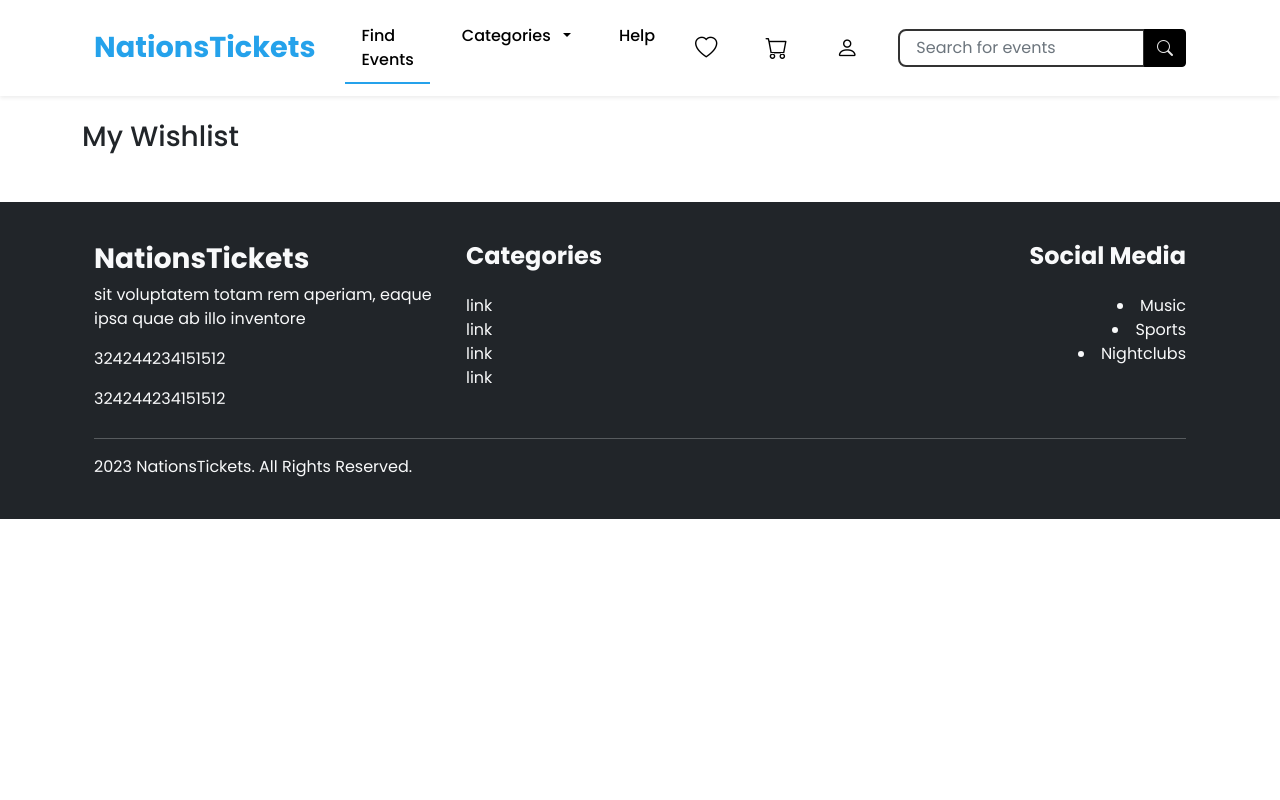
After one commit to Messasi/Event-Web-Application, a PHP site: page /Wishlist.php in a window 1280 px wide. The commit adds this page. Run offline with PHP 8.4, Linux system fonts and the light colour scheme; some libraries are stand-ins or nearby versions.

Commit message:
addded session start

```diff
--- /dev/null
+++ b/Wishlist.php
@@ -0,0 +1,154 @@
+<?php
+session_start();
+
+
+?>
+<html lang="en">
+<head>
+    <meta charset="UTF-8">
+    <meta name="viewport" content="width=device-width, initial-scale=1.0">
+    <link rel="stylesheet" href="https://cdn.lineicons.com/5.0/lineicons.css" />
+    <link rel="preconnect" href="https://fonts.googleapis.com">
+    <link href="https://cdn.jsdelivr.net/npm/bootstrap@5.0.2/dist/css/bootstrap.min.css" rel="stylesheet" integrity="sha384-EVSTQN3/azprG1Anm3QDgpJLIm9Nao0Yz1ztcQTwFspd3yD65VohhpuuCOmLASjC" crossorigin="anonymous">
+    <link rel="stylesheet" href="style.css">
+    <link rel="preconnect" href="https://fonts.gstatic.com" crossorigin>
+    <link href="https://fonts.googleapis.com/css2?family=Pacifico&display=swap" rel="stylesheet">
+    <link href="https://fonts.googleapis.com/css2?family=Lilita+One&family=Poppins:ital,wght@0,100;0,200;0,300;0,400;0,500;0,600;0,700;0,800;0,900;1,100;1,200;1,300;1,400;1,500;1,600;1,700;1,800;1,900&display=swap" rel="stylesheet">
+    <link rel="stylesheet" href="https://cdnjs.cloudflare.com/ajax/libs/bootstrap-icons/1.5.0/font/bootstrap-icons.min.css">
+    <link rel="stylesheet" href="https://cdnjs.cloudflare.com/ajax/libs/OwlCarousel2/2.3.4/assets/owl.carousel.min.css">
+    <link rel="stylesheet" href="https://cdnjs.cloudflare.com/ajax/libs/OwlCarousel2/2.3.4/assets/owl.theme.default.min.css">
+    <link href="https://cdnjs.cloudflare.com/ajax/libs/font-awesome/5.15.4/css/all.min.css" rel="stylesheet">
+    <link rel="stylesheet" href="https://cdnjs.cloudflare.com/ajax/libs/font-awesome/6.0.0/css/all.min.css">
+    <link href="https://cdnjs.cloudflare.com/ajax/libs/font-awesome/5.15.4/css/all.min.css" rel="stylesheet">
+    <link rel="stylesheet" href="https://cdnjs.cloudflare.com/ajax/libs/font-awesome/6.0.0/css/all.min.css">
+    <title>Shopping Basket</title>
+</head>
+<script></script>
+<body>
+ <!-- Navbar -->
+ <!-- Navbar -->
+ <nav class="navbar navbar-expand-lg py-3 shadow-sm">
+      <div class="container px-4">
+          <!-- Logo -->
+          <a href="Home.php" class="nav-logo">NationsTickets</a>
+
+          <!-- Mobile Menu Toggle Button -->
+          <button class="navbar-toggler border-0" type="button" data-bs-toggle="collapse" data-bs-target="#top-navbar" aria-controls="top-navbar" aria-expanded="false" aria-label="Toggle navigation">
+              <i class="lni lni-menu-hamburger-1"></i>
+          </button>
+
+          <!-- Navbar Content -->
+          <div class="collapse navbar-collapse" id="top-navbar">
+              <!-- Navigation Links -->
+              <ul class="navbar-nav me-auto mb-2 mb-lg-0">
+                  <!-- Home Link -->
+                  <li class="nav-item">
+                      <a class="nav-link px-3 active" href="Home.html">
+                          <span class="nav-icon d-lg-none"><i class="bi bi-house-door"></i></span>
+                          <span class="nav-text d-none d-lg-inline">Find Events</span>
+                      </a>
+                  </li>
+
+                  <!-- Categories Dropdown -->
+                  <li class="nav-item dropdown">
+                      <a class="nav-link dropdown-toggle px-3" href="#" id="navbarDropdown" role="button" data-bs-toggle="dropdown" aria-expanded="false">
+                          <span class="nav-icon d-lg-none"><i class="bi bi-grid"></i></span>
+                          <span class="nav-text d-none d-lg-inline">Categories</span>
+                      </a>
+                      <ul class="dropdown-menu" aria-labelledby="navbarDropdown">
+                          <li><a class="dropdown-item" href="MusicScreen.php">Music</a></li>
+                          <li><a class="dropdown-item" href="SportsScreen.php">Sports</a></li>
+                          <li><a class="dropdown-item" href="NightlifeScreen.php">NightLife</a></li>
+                      </ul>
+                  </li>
+
+                  <!-- Help Link -->
+                  <li class="nav-item">
+                      <a class="nav-link px-3" href="Help.php">
+                          <span class="nav-icon d-lg-none"><i class="bi bi-question-circle"></i></span>
+                          <span class="nav-text d-none d-lg-inline">Help</span>
+                      </a>
+                  </li>
+              </ul>
+
+              <!-- Icon Navigation -->
+              <ul class="navbar-nav icon-nav mb-2 mb-lg-0">
+                  <!-- Wishlist Link -->
+                  <li class="nav-item nav-item-icon-left">
+                      <a class="nav-link px-3" href="Wishlist.php">
+                          <span class="nav-icon"><i class="bi bi-heart"></i></span>
+                      </a>
+                  </li>
+
+                  <!-- Cart Link -->
+                  <li class="nav-item nav-item-icon-left">
+                      <a class="nav-link px-3" href="Cart.php">
+                          <span class="nav-icon"><i class="bi bi-cart"></i></span>
+                      </a>
+                  </li>
+
+                  <!-- Profile Link -->
+                  <li class="nav-item nav-item-icon-left">
+                  <a class="nav-link px-3" href="<?php echo isset($_SESSION['email']) ? 'profile.php' : 'loginRegister.php'; ?>">
+                        <span class="nav-icon"><i class="bi bi-person"></i></span>
+                        <?php echo isset($_SESSION['email']) ?>
+                    </a>
+                  </li>
+              </ul>
+
+              <!-- Search Form -->
+              <form id="searchForm" class="d-flex align-items-center ms-3 my-2 my-lg-0" role="search">
+                  <div class="input-group w-100 w-lg-auto">
+                      <input id="searchInput" class="form-control" type="search" placeholder="Search for events" aria-label="Search">
+                      <button class="btn btn-outline-primary" type="submit">
+                          <i class="bi bi-search"></i>
+                      </button>
+                  </div>
+              </form>
+          </div>
+      </div>
+  </nav>
+<div id="favorites-section" class="container mt-4">
+    <h3>My Wishlist</h3>
+</div>
+
+    <footer class="bg-dark text-light py-4 mt-5">
+        <div class="container px-4">
+            <div class="row">
+                <div class="col-6 col-lg-4">
+                    <h3 class="pt-3 fw-bold">NationsTickets</h3>
+                    <p>sit voluptatem  totam rem aperiam, eaque ipsa quae ab illo inventore </p>
+                    <p>324244234151512</p>
+                    <p class="mb-0">324244234151512</p>
+                </div>
+                <div class="col">
+                    <h4 class="pt-3 fw-bold">Categories</h4>
+                    <ul class="list-unstyled py-3">
+                        <li><a href="#" class="text-decoration-none text-light">link</a></li>
+                        <li><a href="#" class="text-decoration-none text-light">link</a></li>
+                        <li><a href="#" class="text-decoration-none text-light">link</a></li>
+                        <li><a href="#" class="text-decoration-none text-light">link</a></li>
+                    </ul>
+                </div>
+                <div class="col-6 col-lg-3 text-lg-end">
+                    <h4 class="pt-3 fw-bold">Social Media</h4>
+                    <div class="py-3">
+                      <li><a href="MusicScreen.html" class="text-decoration-none text-light">Music</a></li>
+                      <li><a href="SportsScreen.html" class="text-decoration-none text-light">Sports</a></li>
+                      <li><a href="NightlifeScreen.html" class="text-decoration-none text-light">Nightclubs</a></li>
+                    </div>
+
+                </div>
+            </div>
+            <hr>
+            <div class="d-flex justify-content-between">
+                <p>2023 NationsTickets. All Rights Reserved.</p>
+            </div>
+        </div>
+    </footer>
+</body>
+<script src="https://cdn.jsdelivr.net/npm/@popperjs/core@2.11.6/dist/umd/popper.min.js"></script>
+<script src="script.js"></script>
+<!-- Bootstrap JavaScript bundle (includes Bootstrap's JavaScript) -->
+<script src="https://cdn.jsdelivr.net/npm/bootstrap@5.3.1/dist/js/bootstrap.bundle.min.js"></script>
+</html>
```
Also changed, not shown: Help.php (+20 -12 lines), Home.php (+6 -6 lines), MusicScreen.php (+19 -10 lines), NightlifeScreen.php (renamed from NightlifeScreen.html, +17 -10 lines), SportsScreen.php (+18 -10 lines).
